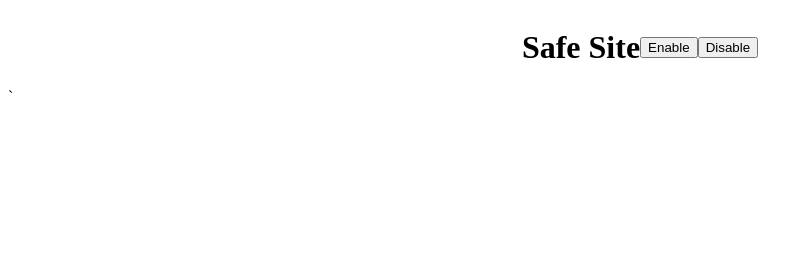
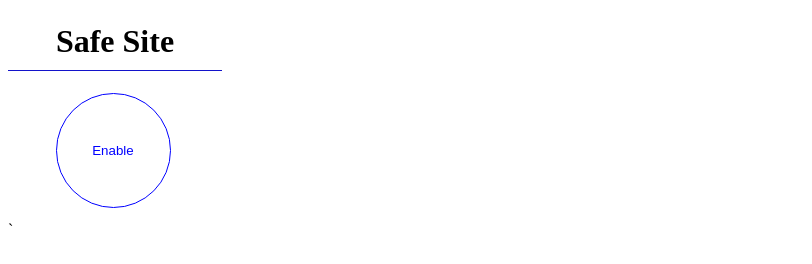
Before and after one commit to xsmqaax/SafeSite-extension, a browser extension: page index.html in a window 1280 px wide. Shown: the whole page, without its empty margins (0-812 px from the left). Drawn offline with Linux system fonts and the light colour scheme.

Commit message:
finished styling the popup, i'll make it better later

```diff
--- a/index.html
+++ b/index.html
@@ -11,8 +11,8 @@
 
     <div>
         <h1>Safe Site</h1>
-        <button>Enable</button>
-        <button>Disable</button>
+        <button id="enable-btn">Enable</button>
+        <p id="url"></p>
     </div>
 
 
--- a/script.js
+++ b/script.js
@@ -0,0 +1,4 @@
+// access the current url
+
+//check if url is safe or not
+// display the alert in popup
--- a/styles.css
+++ b/styles.css
@@ -1,5 +1,27 @@
 div {
-    display: flex;
-    justify-content: center;
-    align-items: center;
+    width: 210px;
+    height: 200px;
+    text-align: center;
 }
+h1 {
+    width: 100%;
+    height: 45px;
+    padding: 2px;
+    text-align: center;
+    border-bottom: 0.5px solid rgb(19, 19, 202);
+}
+
+#enable-btn {
+    height: 115px;
+    width: 115px;
+    border: 0.8px solid blue;
+    color: blue;
+    background-color: transparent;
+    border-radius: 50%;
+}
+
+#enable-btn:hover {
+    background-color: blue;
+    color: white;
+    transition-duration: 0.4s;
+}
```
Also changed, not shown: manifest.json.
